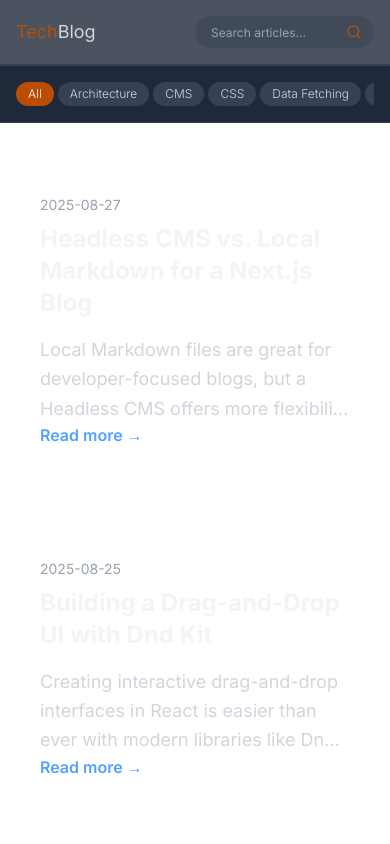
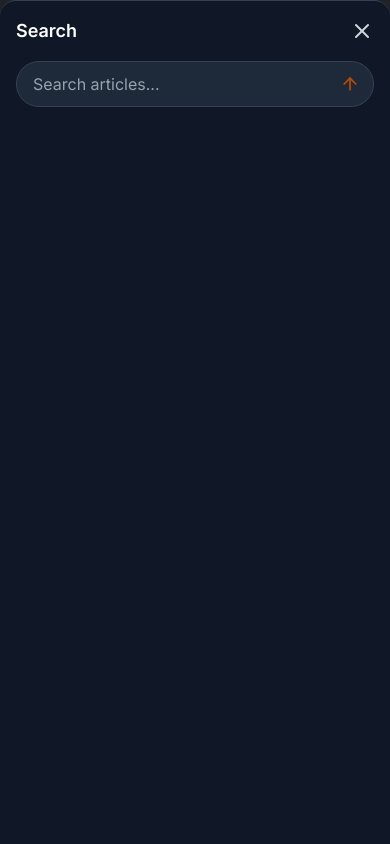
Before and after one commit to soheilgoodarzi/tech-blog, a Next.js app: page / in a window 390 px wide. Both pictures are taken after a click on the button 354 px from the left and 32 px from the top of the page. Shown: the top 844 px of the page. Built offline with nearby package versions, Linux system fonts and the light colour scheme.

Commit message:
Implement slide-up modal for mobile search

```diff
--- a/src/components/SearchBar.tsx
+++ b/src/components/SearchBar.tsx
@@ -2,14 +2,26 @@
 
 import { useState, useEffect, FormEvent } from "react"
 import { useRouter } from "next/navigation"
-import { Search } from "lucide-react"
+import { Search, X, ArrowUp } from "lucide-react"
+import SearchResults from "./SearchResults"
 import { Post } from "@/lib/types"
-import SearchResults from "./SearchResults"
 
 export default function SearchBar({ allPosts }: { allPosts: Post[] }) {
   const [query, setQuery] = useState("")
   const [results, setResults] = useState<Post[]>([])
+  const [isModalOpen, setIsModalOpen] = useState(false)
   const router = useRouter()
+
+  useEffect(() => {
+    if (isModalOpen) {
+      document.body.style.overflow = "hidden"
+    } else {
+      document.body.style.overflow = "auto"
+    }
+    return () => {
+      document.body.style.overflow = "auto"
+    }
+  }, [isModalOpen])
 
   useEffect(() => {
     if (query.trim()) {
@@ -26,23 +38,28 @@ export default function SearchBar({ allPosts }: { allPosts: Post[] }) {
     e.preventDefault()
     if (!query.trim()) return
     router.push(`/search?q=${query}`)
-    setResults([])
+    closeSearch()
   }
 
-  const handleResultClick = () => {
+  const closeSearch = () => {
+    setIsModalOpen(false)
+    setTimeout(() => {
       setQuery("")
       setResults([])
+    }, 300)
   }
 
   return (
-    <div className="relative w-full">
+    <div className="w-full">
+      {/* Desktop */}
+      <div className="hidden md:block relative">
         <form onSubmit={handleSearchSubmit}>
           <input
             type="search"
             value={query}
             onChange={(e) => setQuery(e.target.value)}
             placeholder="Search articles..."
-          className="bg-gray-700/50 rounded-full w-full pl-4 pr-10 py-1.5 text-sm text-white placeholder-gray-400 focus:outline-none focus:bg-gray-700 focus:ring-2 focus:ring-amber-700 xs:placeholder:text-xs"
+            className="bg-gray-700/50 rounded-full w-full pl-4 pr-10 py-1.5 text-sm text-white placeholder-gray-400 focus:outline-none focus:bg-gray-700 focus:ring-2 focus:ring-amber-700"
           />
           <button
             type="submit"
@@ -51,10 +68,61 @@ export default function SearchBar({ allPosts }: { allPosts: Post[] }) {
             <Search className="w-4 h-4" />
           </button>
         </form>
-
         {results.length > 0 && (
-        <SearchResults results={results} onResultClick={handleResultClick} />
+          <div className="absolute top-full mt-2 w-full z-50">
+            <SearchResults results={results} onResultClick={closeSearch} />
+          </div>
         )}
       </div>
-  )
+      {/* Icon Search in mobile */}
+
+      <div className="md:hidden flex justify-end">
+        <button
+          onClick={() => setIsModalOpen(true)}
+          className="text-gray-300 hover:text-white p-2"
+        >
+          <Search className="w-5 h-5" />
+        </button>
+      </div>
+
+
+      {/* مودال جستجوی موبایل با انیمیشن از پایین */}
+      {/* لایه پس‌زمینه نیمه‌شفاف */}
+      <div
+        aria-hidden="true"
+        className={`md:hidden fixed inset-0 bg-black/60 z-[998] transition-opacity duration-300
+          ${isModalOpen ? 'opacity-100' : 'opacity-0 pointer-events-none'}`
         }
+        onClick={closeSearch}
+      />
+      {/* محتوای مودال */}
+      <div
+        className={`md:hidden fixed top-0 left-0 w-full bg-gray-900 z-[999] p-4 flex flex-col transition-transform duration-300 ease-in-out rounded-t-2xl border-t border-gray-700
+          ${isModalOpen ? 'translate-y-0' : 'translate-y-[-1000px]'}`
+        }
+        style={{ height: '100vh' }}
+      >
+        <div className="flex justify-between items-center mb-4 flex-shrink-0">
+          <span className="text-lg font-semibold text-white">Search</span>
+          <button onClick={closeSearch} className="text-gray-300 hover:text-white">
+            <X className="w-6 h-6" />
+          </button>
+        </div>
+        <form onSubmit={handleSearchSubmit} className="relative flex-shrink-0">
+          <input
+            type="search" value={query} onChange={(e) => setQuery(e.target.value)}
+            placeholder="Search articles..."
+            className="bg-gray-800 border border-gray-700 rounded-full w-full px-4 py-2.5 pr-10 text-base text-white placeholder-gray-400 focus:outline-none focus:ring-2 focus:ring-amber-700"
+            autoFocus
+          />
+          <button type="submit" className="absolute right-3.5 top-1/2 -translate-y-1/2 text-amber-700 hover:text-white">
+            <ArrowUp className="w-5 h-5" />
+          </button>
+        </form>
+        <div className="mt-4 flex-grow overflow-y-auto no-scrollbar">
+          <SearchResults results={results} onResultClick={closeSearch} />
+        </div>
+      </div>
+    </div>
+  );
+}
```
Lines whose indentation alone changed are shown as unchanged.
